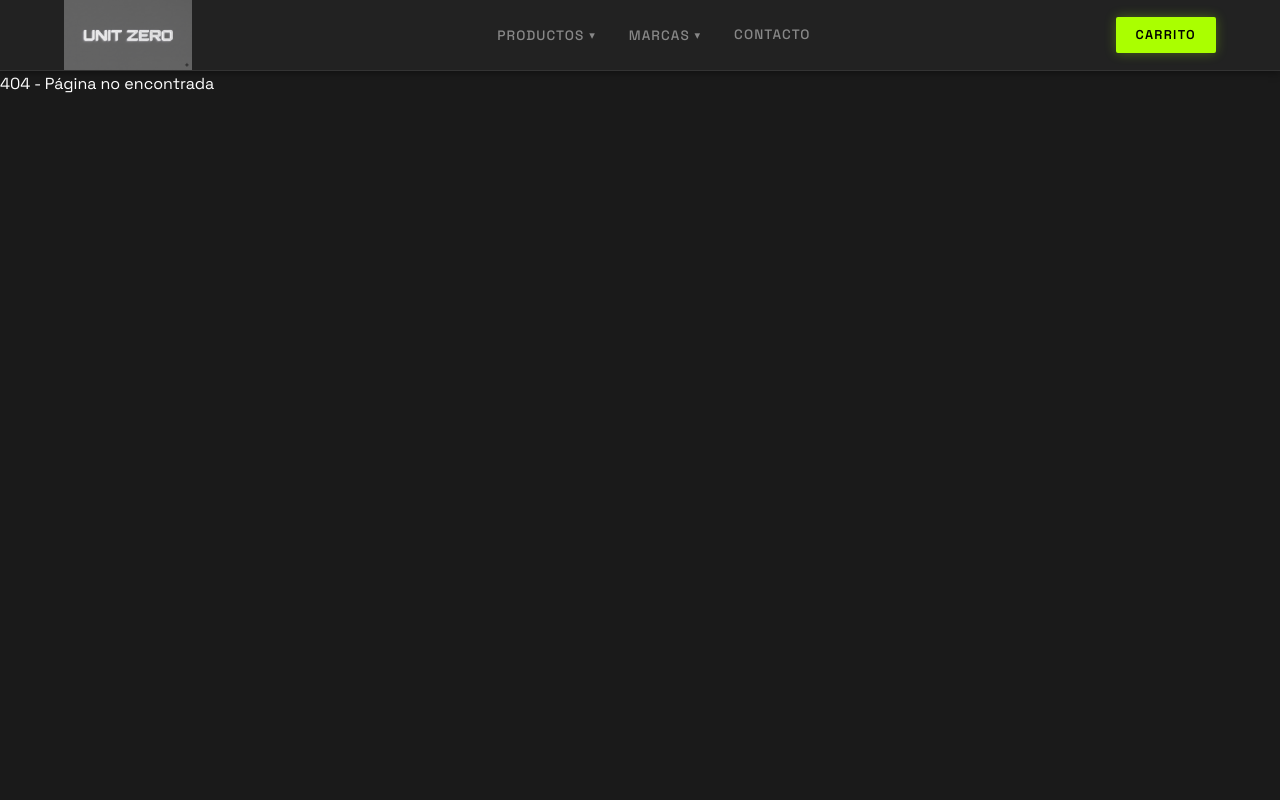
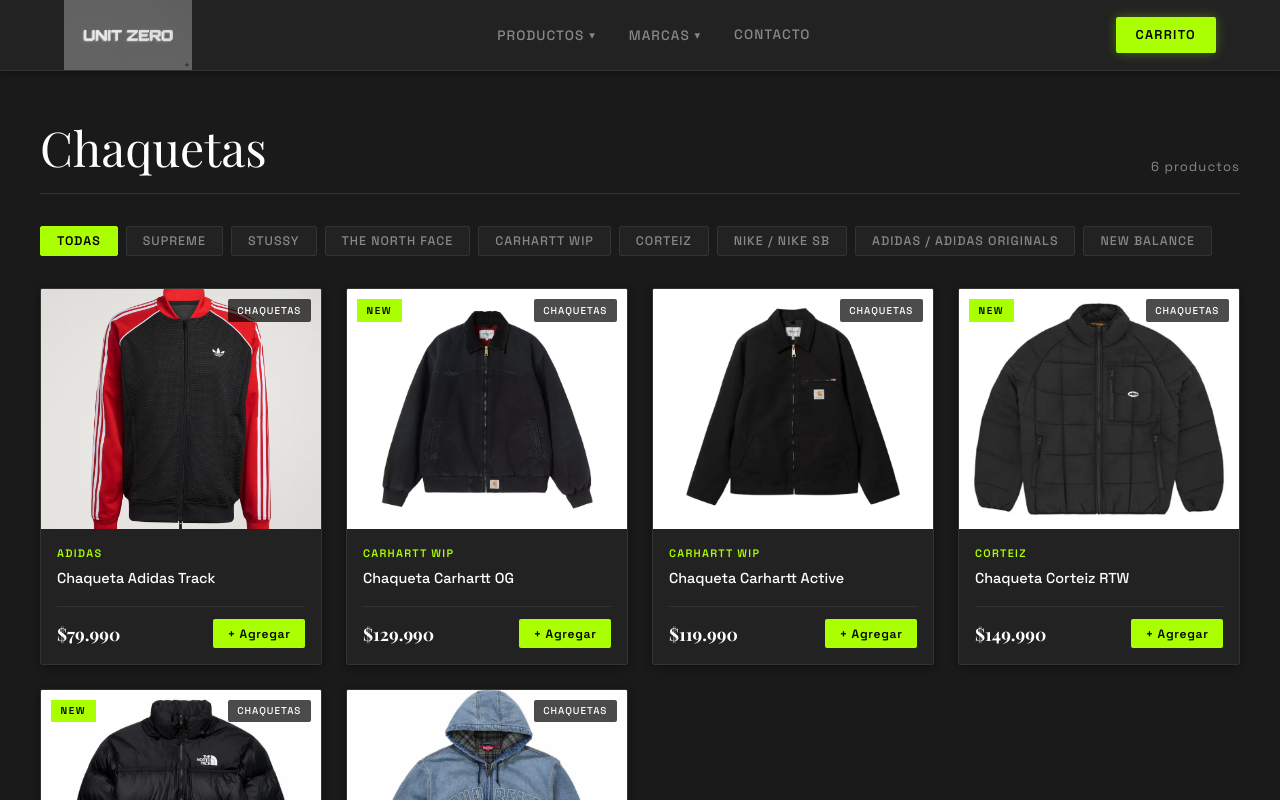
Before and after one commit to nikokreiz/unit-zero, a React (Vite) app: page /productos/chaquetas in a window 1280 px wide. Before the commit this address had no page. Shown: the top 800 px of the page. Built offline with nearby package versions, Linux system fonts and the light colour scheme; a web font is replaced by a local one.

Commit message:
feat: agregar pagina de productos por categoria con filtros y carrito

```diff
--- a/src/App.jsx
+++ b/src/App.jsx
@@ -1,16 +1,21 @@
 import { BrowserRouter, Routes, Route } from 'react-router-dom'
+import { CarritoProvider } from './context/CarritoContext'
 import Navbar from './components/Navbar/Navbar'
 import Hero from './components/Hero/Hero'
+import Productos from './pages/Productos/Productos'
 
 function App() {
   return (
+    <CarritoProvider>
       <BrowserRouter>
         <Navbar />
         <Routes>
           <Route path="/" element={<Hero />} />
-        <Route path="*" element={<div>404 - Página no encontrada</div>} />
+          <Route path="/productos/:categoria" element={<Productos />} />
+          <Route path="*" element={<div>404</div>} />
         </Routes>
       </BrowserRouter>
+    </CarritoProvider>
   )
 }
 
--- /dev/null
+++ b/src/components/CardGrid/Card.jsx
@@ -0,0 +1,34 @@
+import { useCarrito } from '../../context/CarritoContext'
+import styles from './Card.module.css'
+
+function Card({ id, nombre, marca, categoria, precio, imagen, nuevo }) {
+  const { agregarAlCarrito } = useCarrito()
+
+  const handleAgregar = () => {
+    agregarAlCarrito({ id, nombre, marca, categoria, precio, imagen })
+  }
+
+  return (
+    <article className={styles.card}>
+      <div className={styles.imagenWrap}>
+        <img src={imagen} alt={nombre} className={styles.imagen} />
+        {nuevo && <span className={styles.badgeNuevo}>NEW</span>}
+        <span className={styles.badgeCategoria}>{categoria}</span>
+      </div>
+      <div className={styles.body}>
+        <span className={styles.marca}>{marca}</span>
+        <h3 className={styles.nombre}>{nombre}</h3>
+        <div className={styles.footer}>
+          <span className={styles.precio}>
+            ${precio.toLocaleString('es-CL')}
+          </span>
+          <button className={styles.btn} onClick={handleAgregar}>
+            + Agregar
+          </button>
+        </div>
+      </div>
+    </article>
+  )
+}
+
+export default Card
--- /dev/null
+++ b/src/components/CardGrid/Card.module.css
@@ -0,0 +1,119 @@
+.card {
+  background: var(--color-surface);
+  border: 1px solid var(--color-border);
+  border-radius: var(--radius);
+  overflow: hidden;
+  display: flex;
+  flex-direction: column;
+  box-shadow: var(--shadow-sm);
+  transition: transform 0.3s ease, box-shadow 0.3s ease;
+}
+
+.card:hover {
+  transform: translateY(-6px);
+  box-shadow: var(--shadow-lg);
+}
+
+.imagenWrap {
+  position: relative;
+  height: 240px;
+  overflow: hidden;
+  background: #2a2a2a;
+}
+
+.imagen {
+  width: 100%;
+  height: 100%;
+  object-fit: cover;
+  object-position: center;
+  transition: transform 0.4s ease;
+}
+
+.card:hover .imagen {
+  transform: scale(1.05);
+}
+
+.badgeNuevo {
+  position: absolute;
+  top: 10px;
+  left: 10px;
+  background: var(--color-accent);
+  color: #000;
+  font-size: 0.62rem;
+  font-weight: 700;
+  letter-spacing: 0.15em;
+  padding: 0.2rem 0.6rem;
+}
+
+.badgeCategoria {
+  position: absolute;
+  top: 10px;
+  right: 10px;
+  background: rgba(0, 0, 0, 0.7);
+  color: #fff;
+  font-size: 0.62rem;
+  font-weight: 500;
+  letter-spacing: 0.1em;
+  text-transform: uppercase;
+  padding: 0.2rem 0.6rem;
+  border-radius: var(--radius);
+}
+
+.body {
+  padding: 1rem;
+  display: flex;
+  flex-direction: column;
+  gap: 0.4rem;
+  flex: 1;
+}
+
+.marca {
+  font-size: 0.68rem;
+  font-weight: 700;
+  letter-spacing: 0.12em;
+  text-transform: uppercase;
+  color: var(--color-accent);
+}
+
+.nombre {
+  font-size: 0.9rem;
+  font-weight: 500;
+  color: var(--color-primary);
+  font-family: var(--font-body);
+  line-height: 1.3;
+  flex: 1;
+}
+
+.footer {
+  display: flex;
+  align-items: center;
+  justify-content: space-between;
+  margin-top: 0.75rem;
+  padding-top: 0.75rem;
+  border-top: 1px solid var(--color-border);
+}
+
+.precio {
+  font-family: var(--font-heading);
+  font-size: 1.1rem;
+  font-weight: 700;
+  color: var(--color-primary);
+}
+
+.btn {
+  background: var(--color-accent);
+  color: #000;
+  border: none;
+  padding: 0.4rem 0.9rem;
+  font-size: 0.75rem;
+  font-weight: 700;
+  letter-spacing: 0.06em;
+  border-radius: var(--radius);
+  transition: background 0.2s, transform 0.15s, box-shadow 0.2s;
+}
+
+.btn:hover {
+  background: #fff;
+  transform: scale(1.04);
+  box-shadow: 0 0 12px rgba(170, 255, 0, 0.4);
+}
--- /dev/null
+++ b/src/context/CarritoContext.jsx
@@ -0,0 +1,52 @@
+import { createContext, useContext, useState } from 'react'
+
+const CarritoContext = createContext()
+
+export function CarritoProvider({ children }) {
+  const [carrito, setCarrito] = useState([])
+
+  const agregarAlCarrito = (producto) => {
+    setCarrito((prev) => {
+      const existe = prev.find((item) => item.id === producto.id)
+      if (existe) {
+        return prev.map((item) =>
+          item.id === producto.id
+            ? { ...item, cantidad: item.cantidad + 1 }
+            : item
+        )
+      }
+      return [...prev, { ...producto, cantidad: 1 }]
+    })
+  }
+
+  const eliminarDelCarrito = (id) => {
+    setCarrito((prev) => prev.filter((item) => item.id !== id))
+  }
+
+  const cambiarCantidad = (id, cantidad) => {
+    if (cantidad < 1) return
+    setCarrito((prev) =>
+      prev.map((item) => item.id === id ? { ...item, cantidad } : item)
+    )
+  }
+
+  const totalItems = carrito.reduce((acc, item) => acc + item.cantidad, 0)
+  const totalPrecio = carrito.reduce((acc, item) => acc + item.precio * item.cantidad, 0)
+
+  return (
+    <CarritoContext.Provider value={{
+      carrito,
+      agregarAlCarrito,
+      eliminarDelCarrito,
+      cambiarCantidad,
+      totalItems,
+      totalPrecio,
+    }}>
+      {children}
+    </CarritoContext.Provider>
+  )
+}
+
+export function useCarrito() {
+  return useContext(CarritoContext)
+}
--- /dev/null
+++ b/src/pages/Productos/Productos.jsx
@@ -0,0 +1,60 @@
+import { useState } from 'react'
+import { useParams } from 'react-router-dom'
+import { productos } from '../../data/dummy'
+import Card from '../../components/CardGrid/Card'
+import styles from './Productos.module.css'
+
+const marcasFiltro = ['Todas', 'Supreme', 'Stussy', 'The North Face', 'Carhartt WIP', 'Corteiz', 'Nike / Nike SB', 'Adidas / Adidas Originals', 'New Balance']
+
+function Productos() {
+  const { categoria } = useParams()
+  const [marcaActiva, setMarcaActiva] = useState('Todas')
+
+  const productosFiltrados = productos.filter((p) => {
+    const coincideCategoria = p.categoria === categoria
+    const coincideMarca = marcaActiva === 'Todas' || p.marca === marcaActiva
+    return coincideCategoria && coincideMarca
+  })
+
+  const titulo = categoria.charAt(0).toUpperCase() + categoria.slice(1)
+
+  return (
+    <div className={styles.page}>
+      <div className={styles.container}>
+
+        <div className={styles.header}>
+          <h1 className={styles.titulo}>{titulo}</h1>
+          <span className={styles.cantidad}>{productosFiltrados.length} productos</span>
+        </div>
+
+        <div className={styles.filtros}>
+          {marcasFiltro.map((marca) => (
+            <button
+              key={marca}
+              className={`${styles.filtro} ${marcaActiva === marca ? styles.filtroActivo : ''}`}
+              onClick={() => setMarcaActiva(marca)}
+            >
+              {marca}
+            </button>
+          ))}
+        </div>
+
+        {productosFiltrados.length > 0 ? (
+          <div className={styles.grid}>
+            {productosFiltrados.map((producto) => (
+              <Card key={producto.id} {...producto} />
+            ))}
+          </div>
+        ) : (
+          <div className={styles.vacio}>
+            <span>😕</span>
+            <p>No hay productos de esta marca en {titulo}</p>
+          </div>
+        )}
+
+      </div>
+    </div>
+  )
+}
+
+export default Productos
--- /dev/null
+++ b/src/pages/Productos/Productos.module.css
@@ -0,0 +1,106 @@
+.page {
+  min-height: calc(100vh - 70px);
+  background: var(--color-bg);
+  padding: 3rem 1.5rem;
+}
+
+.container {
+  max-width: 1200px;
+  margin: 0 auto;
+  display: flex;
+  flex-direction: column;
+  gap: 2rem;
+}
+
+.header {
+  display: flex;
+  align-items: flex-end;
+  justify-content: space-between;
+  border-bottom: 1px solid var(--color-border);
+  padding-bottom: 1rem;
+}
+
+.titulo {
+  font-size: clamp(2rem, 4vw, 3rem);
+  font-weight: 400;
+  color: var(--color-primary);
+  font-family: var(--font-heading);
+}
+
+.cantidad {
+  font-size: 0.82rem;
+  color: var(--color-text-muted);
+  letter-spacing: 0.08em;
+}
+
+/* --- Filtros --- */
+.filtros {
+  display: flex;
+  flex-wrap: wrap;
+  gap: 0.5rem;
+}
+
+.filtro {
+  padding: 0.4rem 1rem;
+  font-size: 0.78rem;
+  font-weight: 500;
+  letter-spacing: 0.08em;
+  text-transform: uppercase;
+  background: var(--color-surface);
+  color: var(--color-text-muted);
+  border: 1px solid var(--color-border);
+  border-radius: var(--radius);
+  cursor: pointer;
+  transition: all 0.2s;
+}
+
+.filtro:hover {
+  border-color: var(--color-accent);
+  color: var(--color-accent);
+}
+
+.filtroActivo {
+  background: var(--color-accent);
+  color: #000;
+  border-color: var(--color-accent);
+  font-weight: 700;
+}
+
+/* --- Grid --- */
+.grid {
+  display: grid;
+  grid-template-columns: repeat(auto-fill, minmax(240px, 1fr));
+  gap: 1.5rem;
+}
+
+/* --- Vacio --- */
+.vacio {
+  display: flex;
+  flex-direction: column;
+  align-items: center;
+  gap: 1rem;
+  padding: 4rem;
+  color: var(--color-text-muted);
+  font-size: 0.95rem;
+}
+
+.vacio span {
+  font-size: 2.5rem;
+}
+
+@media (max-width: 768px) {
+  .page {
+    padding: 2rem 1.25rem;
+  }
+
+  .grid {
+    grid-template-columns: repeat(auto-fill, minmax(160px, 1fr));
+    gap: 1rem;
+  }
+
+  .header {
+    flex-direction: column;
+    align-items: flex-start;
+    gap: 0.25rem;
+  }
+}
```
Lines whose indentation alone changed are shown as unchanged.
